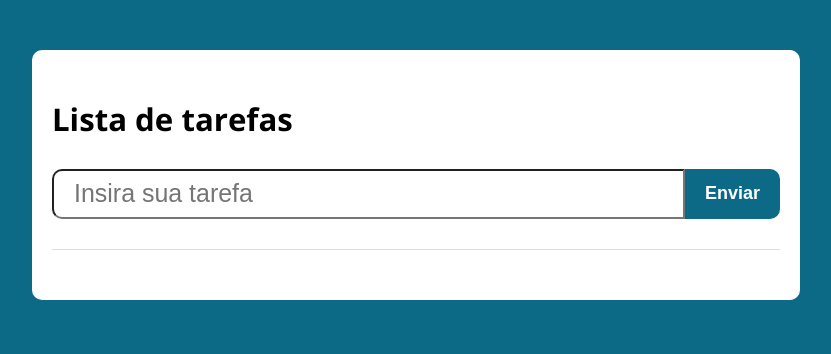
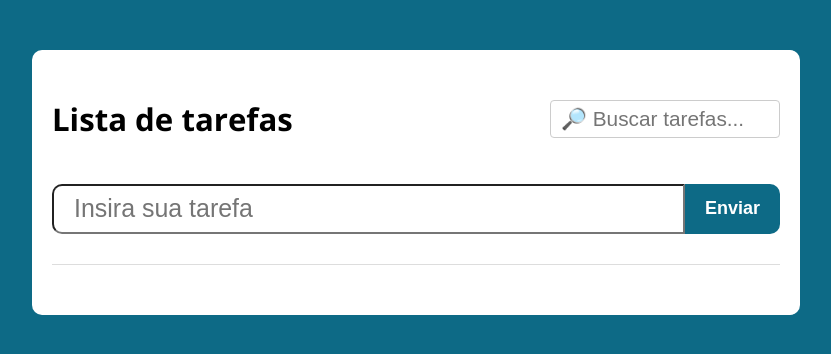
Before and after one commit to MarceloCarneiro100/lista-de-tarefas-javascript, a plain HTML site: page index.html in a window 1280 px wide. Shown: the whole page, without its empty margins (224-1055 px from the left). Drawn offline with nearby package versions, Linux system fonts and the light colour scheme.

Commit message:
Implementação de busca por nome da tarefa

```diff
--- a/assets/css/style.css
+++ b/assets/css/style.css
@@ -30,6 +30,21 @@ body {
     background-color: #fff;
     padding: 20px;
     border-radius: 10px;
+}
+
+.topo {
+    display: flex;
+    justify-content: space-between;
+    align-items: center;
+    margin-bottom: 15px;
+}
+
+#input-busca {
+    padding: 6px 10px;
+    border-radius: 4px;
+    border: 1px solid #ccc;
+    font-size: 1em;
+    width: 230px;
 }
 
 form {
--- a/assets/js/main.js
+++ b/assets/js/main.js
@@ -8,6 +8,8 @@ function app() {
     const modal       = document.getElementById('modal-editar');
     const btnSalvar   = document.getElementById('btn-salvar');
     const btnCancelar = document.getElementById('btn-cancelar');
+    const inputBusca  = document.getElementById('input-busca');
+
 
     let liAtual = null;  // Referência à tarefa sendo editada
 
@@ -296,6 +298,16 @@ function app() {
         }
     });
 
+    inputBusca.addEventListener('input', function() {
+        const termo = this.value.trim().toLowerCase();
+        const tarefas = document.querySelectorAll('.item-tarefa');
+
+        tarefas.forEach(tarefa => {
+            const texto = tarefa.querySelector('.texto-tarefa').innerText.toLowerCase();
+            tarefa.style.display = texto.includes(termo) ? 'flex' : 'none';
+        });
+    });
+
     btnCancelar.addEventListener('click', function () {
         fecharModal();
     });
--- a/index.html
+++ b/index.html
@@ -13,7 +13,10 @@
 <body>
 
     <section class="container">
-        <h1>Lista de tarefas</h1>
+         <div class="topo">
+            <h1>Lista de tarefas</h1>
+            <input type="text" id="input-busca" placeholder="🔎 Buscar tarefas...">
+        </div>
         <form class="form">
             <input type="text" class="tarefa" id="input-tarefa" maxlength="100" placeholder="Insira sua tarefa">
             <button class="btn" id="btn-tarefa">Enviar</button>
```
